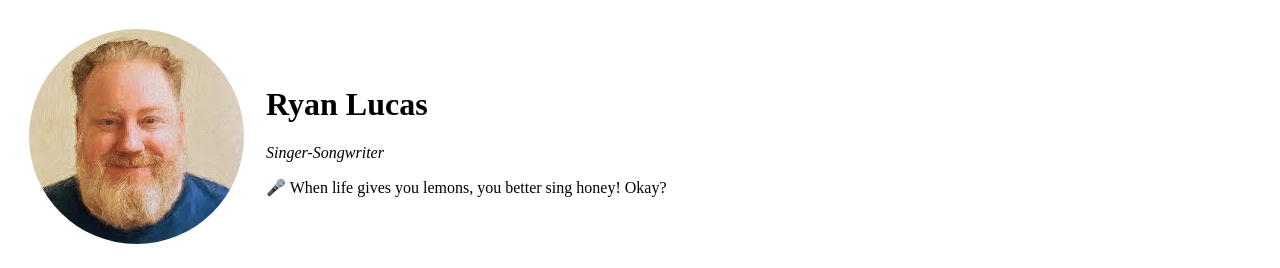
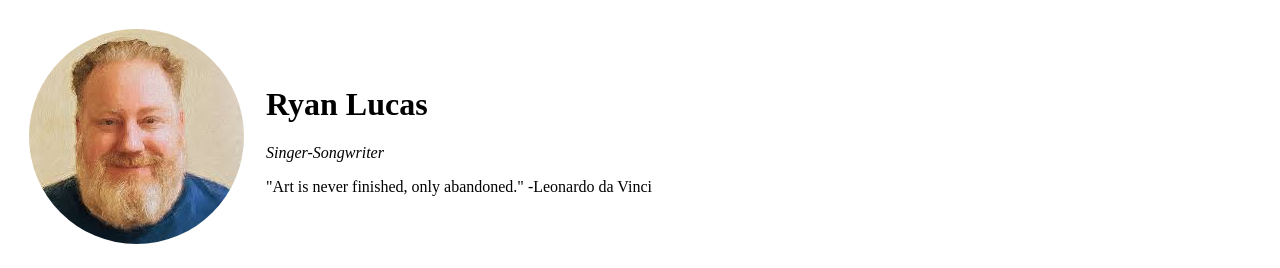
Before and after one commit to rjameslucas/cv, a plain HTML site: page index.html in a window 1280 px wide. Shown: the top 268 px of the page. Drawn offline with Linux system fonts and the light colour scheme.

Commit message:
Update index.html

```diff
--- a/index.html
+++ b/index.html
@@ -15,7 +15,7 @@
       <td>
         <h1>Ryan Lucas</h1>
         <p><em>Singer-Songwriter</em></p>
-        <p>🎤 When life gives you lemons, you better sing honey! Okay?</p>
+        <p>"Art is never finished, only abandoned." -Leonardo da Vinci</p>
       </td>
     </tr>
   </table>
```
